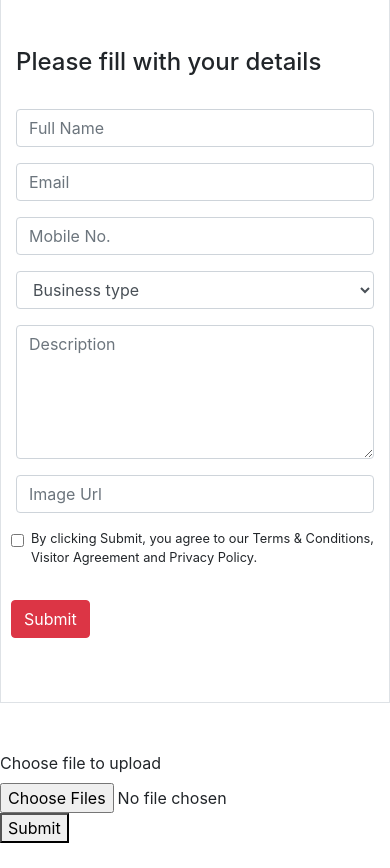
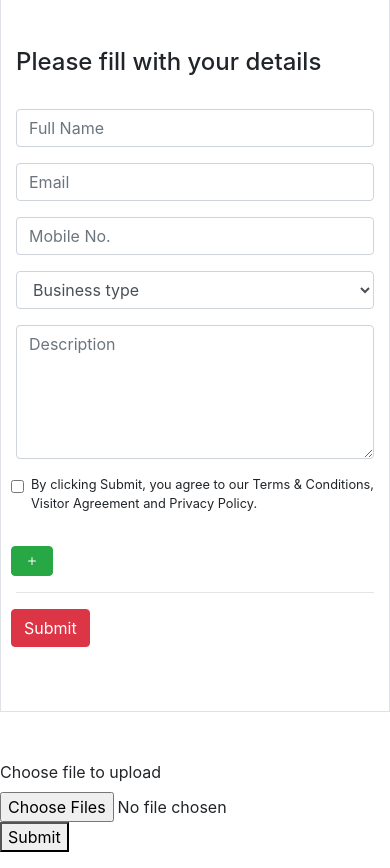
Before and after one commit to Abeerdxx/full-stack-project-marketplace, a Flask app: page /register in a window 390 px wide. Shown: the part 399-1267 px from the top of the page. Before the commit the page ends 1242 px from the top, so only its background shows below. Run offline with Flask 2, Linux system fonts and the light colour scheme; some libraries are stand-ins or nearby versions.

Commit message:
modal add to add item button

```diff
--- a/templates/register.html
+++ b/templates/register.html
@@ -1,6 +1,11 @@
-<link href="//maxcdn.bootstrapcdn.com/bootstrap/4.0.0/css/bootstrap.min.css" rel="stylesheet" id="bootstrap-css">
-<script src="//maxcdn.bootstrapcdn.com/bootstrap/4.0.0/js/bootstrap.min.js"></script>
-<script src="//cdnjs.cloudflare.com/ajax/libs/jquery/3.2.1/jquery.min.js"></script>
+<head>
+<link rel="stylesheet" href="https://cdn.jsdelivr.net/npm/bootstrap@4.5.3/dist/css/bootstrap.min.css" integrity="sha384-TX8t27EcRE3e/ihU7zmQxVncDAy5uIKz4rEkgIXeMed4M0jlfIDPvg6uqKI2xXr2" crossorigin="anonymous">
+<script src="https://code.jquery.com/jquery-3.5.1.slim.min.js" integrity="sha384-DfXdz2htPH0lsSSs5nCTpuj/zy4C+OGpamoFVy38MVBnE+IbbVYUew+OrCXaRkfj" crossorigin="anonymous"></script>
+<script src="https://cdn.jsdelivr.net/npm/bootstrap@4.5.3/dist/js/bootstrap.bundle.min.js" integrity="sha384-ho+j7jyWK8fNQe+A12Hb8AhRq26LrZ/JpcUGGOn+Y7RsweNrtN/tE3MoK7ZeZDyx" crossorigin="anonymous"></script>
+
+
+</head>
+
 <!------ Include the above in your HEAD tag ---------->
 
 <section class="testimonial py-5" id="testimonial">
@@ -51,10 +56,7 @@
                         <!-- <div class="form-group">
                             <input #file type="file" accept="image/*"   multiple>
                         </div> -->
-                        <div class="form-group col-md-6">
-                            <input  type="text" name="ulr" placeholder="Image Url" class="form-control" type="text">
 
-                          </div>
                     </div>
                     <div class="form-row">
                         <div class="form-group">
@@ -69,13 +71,29 @@
 
                           </div>
                     </div>
+                    <div class="form-row">
 
+
+                            <span class="glyphicon glyphicon-plus" aria-hidden="true">
+                                <a class="btn btn-success btn-md"  role="button" data-toggle="modal" data-target="#form" >
+                                    <svg xmlns="http://www.w3.org/2000/svg" width="16" height="16" fill="currentColor" class="bi bi-plus" viewBox="0 0 16 16">
+                                        <path fill-rule="evenodd" d="M8 4a.5.5 0 0 1 .5.5v3h3a.5.5 0 0 1 0 1h-3v3a.5.5 0 0 1-1 0v-3h-3a.5.5 0 0 1 0-1h3v-3A.5.5 0 0 1 8 4z"/>
+                                      </svg>
+
+                                </a>
+                            </span>
+
+
+                    </div>
+                    <hr>
 
                     <div class="form-row">
 
                         <input type="submit" class="btn btn-danger" value="Submit"/>
 
+
                     </div>
+
                 </form>
             </div>
         </div>
@@ -93,3 +111,38 @@
    <button>Submit</button>
  </div>
 </form>
+
+
+
+<div class="modal fade" id="form" tabindex="-1" role="dialog" aria-labelledby="exampleModalLabel" aria-hidden="true">
+    <div class="modal-dialog modal-dialog-centered" role="document">
+      <div class="modal-content">
+        <div class="modal-header border-bottom-0">
+          <h5 class="modal-title" id="exampleModalLabel">Create Account</h5>
+          <button type="button" class="close" data-dismiss="modal" aria-label="Close">
+            <span aria-hidden="true">&times;</span>
+          </button>
+        </div>
+        <form>
+          <div class="modal-body">
+            <div class="form-group">
+              <label for="email1">Email address</label>
+              <input type="email" class="form-control" id="email1" aria-describedby="emailHelp" placeholder="Enter email">
+              <small id="emailHelp" class="form-text text-muted">Your information is safe with us.</small>
+            </div>
+            <div class="form-group">
+              <label for="password1">Password</label>
+              <input type="password" class="form-control" id="password1" placeholder="Password">
+            </div>
+            <div class="form-group">
+              <label for="password1">Confirm Password</label>
+              <input type="password" class="form-control" id="password2" placeholder="Confirm Password">
+            </div>
+          </div>
+          <div class="modal-footer border-top-0 d-flex justify-content-center">
+            <button type="submit" class="btn btn-success">Submit</button>
+          </div>
+        </form>
+      </div>
+    </div>
+  </div>
```
Also changed, not shown: templates/index.html (+0 -34 lines).
